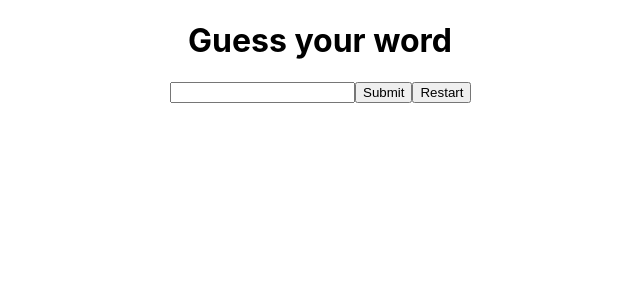
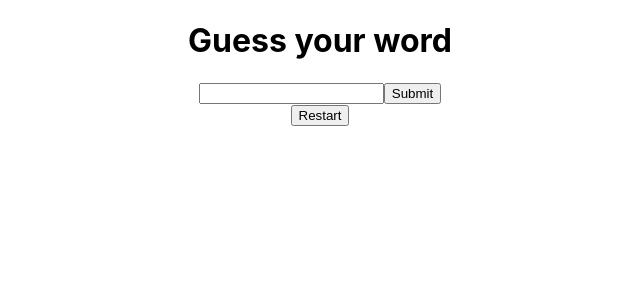
Before and after one commit to matborowiak/wrdl, a React (Create React App) app: page / in a window 1280 px wide. Shown: the top 300 px of the page, without its empty margins (320-960 px from the left). Built offline with nearby package versions, Linux system fonts and the light colour scheme.

Commit message:
reorganised input

```diff
--- a/src/components/InputForm.js
+++ b/src/components/InputForm.js
@@ -24,37 +24,33 @@ export const InputForm = ({ setGuess }) => {
 
   return (
     <form style={styles.form} onSubmit={inputSubmitHandler}>
-      <div style={styles.input}>
-        {showErrorLabel && (
-          <label style={styles.label} to="guess">
-            input must be 5 characters long
-          </label>
-        )}
+      <div>
         <input
           value={guessInputValue}
           onChange={onChangeHandler}
           name="guess"
         />
+        <input type="submit" />
+        <RestartButton />
       </div>
-      <input type="submit" />
-      <RestartButton />
+
+      {showErrorLabel && (
+        <label style={styles.label} to="guess">
+          {'Input must be 5 characters long !'}
+        </label>
+      )}
     </form>
   )
 }
 
 const styles = {
   form: {
+    position: 'relative',
     display: 'flex',
     flexDirection: 'row',
-    justifyContent: 'space-between',
+    justifyContent: 'center',
     maxWidth: '300px',
     margin: 'auto',
-  },
-  input: {
-    position: 'relative',
-    display: 'flex',
-    flexDirection: 'column',
-    alignItems: 'center',
   },
   label: {
     color: 'red',
```
